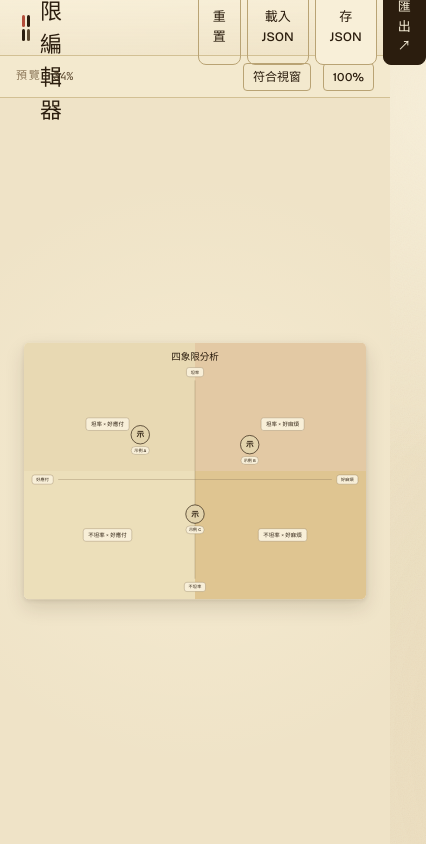
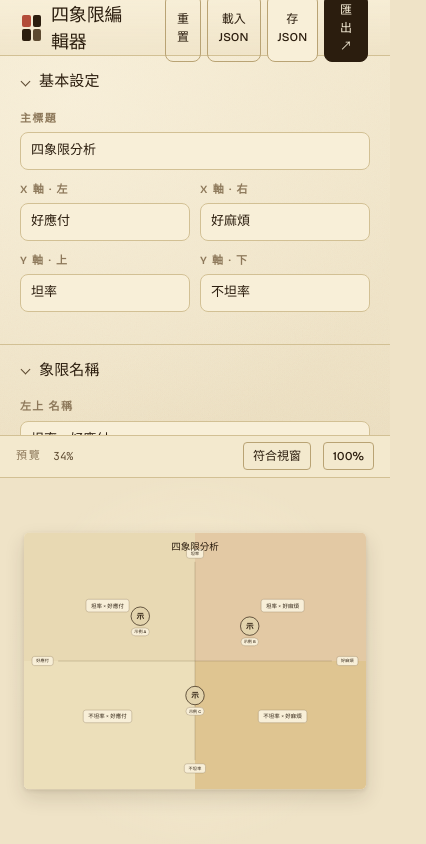
Before and after one commit to Gentuoman/4q_generate, a plain HTML site: page index.html in a window 390 px wide. Shown: the whole page, 426 px wide, since content can reach past the window. Drawn offline with nearby package versions, Linux system fonts and the light colour scheme.

Commit message:
Update index.html

```diff
--- a/index.html
+++ b/index.html
@@ -403,7 +403,8 @@
   }
   .chart .chart-plot {
     position: absolute;
-    inset: 110px 100px 60px 100px;
+    /* 修正：將原本的 inset: 110px 100px 60px 100px 修正為上下對稱的 85px */
+    inset: 85px 100px 85px 100px;
     z-index: 2;
   }
   .chart .axis-x, .chart .axis-y {
@@ -616,10 +617,21 @@
   /* small helpers */
   .small-text { font-size: 11.5px; color: var(--ink-mute); margin-top: -4px; margin-bottom: 6px; }
 
-  /* mobile-ish responsive: hide editor */
+  /* mobile-ish responsive: 修正手機版的顯示問題 */
   @media (max-width: 800px) {
-    main { grid-template-columns: 1fr; grid-template-rows: 1fr; }
-    aside.editor { display: none; }
+    main {
+      grid-template-columns: 1fr;
+      grid-template-rows: minmax(300px, 45vh) 1fr;
+    }
+    aside.editor {
+      display: block; /* 移除原本的 display: none */
+      border-right: none;
+      border-bottom: 1px solid var(--line-soft);
+      padding-bottom: 20px;
+    }
+    header .brand h1 { font-size: 18px; }
+    header .brand .sub { display: none; } /* 空間不足時隱藏副標題 */
+    header .actions .btn { padding: 6px 10px; font-size: 12px; }
   }
 </style>
 </head>
@@ -1051,7 +1063,7 @@
 
 function fillColors() {
   for (const [k] of COLOR_KEYS) {
-    const el = document.getElementById('c-' + k);
+    const el = document.getElementById('c-' + k); // 這個地方已補上遺漏的 '+'
     if (el) el.value = state.colors[k];
   }
 }
@@ -1266,7 +1278,8 @@
 function buildPureHTML() {
   const c = state.colors;
   const W = 1000, H = 750;
-  const PLOT_T = 110, PLOT_R = 100, PLOT_B = 60, PLOT_L = 100;
+  // 修正：原本是 110/60 導致跑位，改為對稱的 85/85
+  const PLOT_T = 85, PLOT_R = 100, PLOT_B = 85, PLOT_L = 100;
 
   const labelBox = `background:${c.labelBg};color:${c.text};border:1px solid ${c.axis};border-radius:8px;padding:.25rem .75rem;font-size:.75rem;font-weight:500;letter-spacing:.04em;white-space:nowrap`;
   const quadLabelBox = `background:${c.labelBg};color:${c.text};border:1px solid ${c.axis};border-radius:8px;padding:.375rem .875rem;font-size:1rem;font-weight:500;white-space:nowrap;font-family:Georgia,'Noto Serif TC',serif`;
@@ -1337,7 +1350,8 @@
 async function buildSVG(opts = {}) {
   const c = state.colors;
   const W = 1000, H = 750;
-  const PLOT_T = 110, PLOT_R = 100, PLOT_B = 60, PLOT_L = 100;
+  // 修正：原本是 110/60 導致跑位，改為對稱的 85/85
+  const PLOT_T = 85, PLOT_R = 100, PLOT_B = 85, PLOT_L = 100;
   const plotL = PLOT_L, plotT = PLOT_T;
   const plotW = W - PLOT_L - PLOT_R;
   const plotH = H - PLOT_T - PLOT_B;
```
